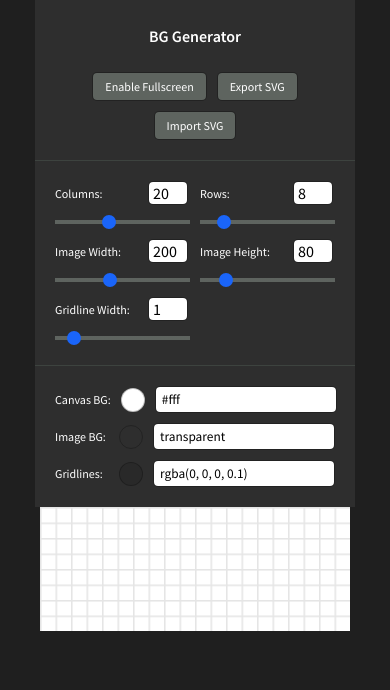
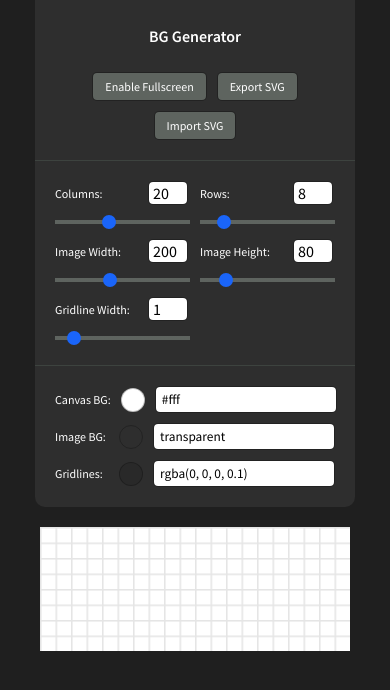
Before and after one commit to caleb531/bg-generator, a SvelteKit app: page / in a window 390 px wide. Shown: the top 690 px of the page. Built offline with nearby package versions, Linux system fonts and the light colour scheme.

Commit message:
Improve spacing of elements on mobile/tablet

```diff
--- a/src/styles/_app-sidebar.scss
+++ b/src/styles/_app-sidebar.scss
@@ -4,7 +4,15 @@
   width: 320px;
   height: 100%;
   background-color: var(--color-panel);
+  --sidebar-border-radius: 10px;
+  border-bottom-left-radius: var(--sidebar-border-radius);
+  border-bottom-right-radius: var(--sidebar-border-radius);
+  margin-bottom: 20px;
   overflow-y: scroll;
+  @include desktop() {
+    border-radius: 0;
+    margin-bottom: 0;
+  }
 }
 .app-heading {
   margin: 20px 0;
--- a/src/styles/_containers.scss
+++ b/src/styles/_containers.scss
@@ -19,10 +19,12 @@ body {
   font-family: 'Source Sans Pro', -apple-system, BlinkMacSystemFont, 'Segoe UI', Roboto, Helvetica,
     Arial, sans-serif;
   background-color: var(--color-body);
+  margin-bottom: 20px;
   text-align: center;
   color: var(--color-text);
   @include desktop() {
     flex-direction: row;
+    margin-bottom: 0;
   }
 }
 a {
```
